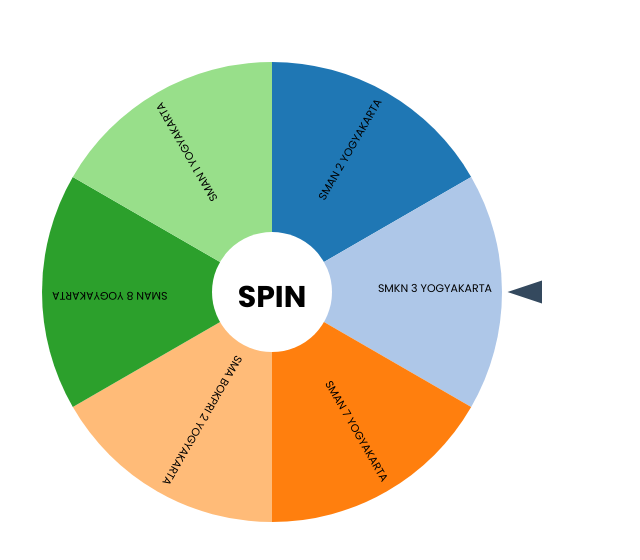
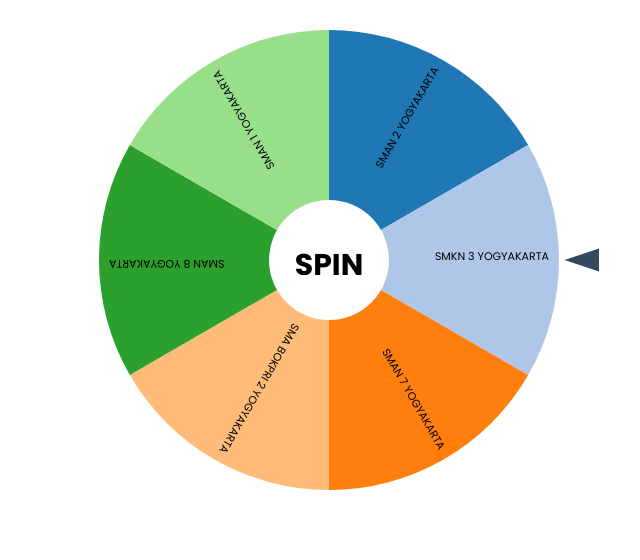
Before and after one commit to rhbekti/spin-band, a plain HTML site: page index.html in a window 1280 px wide. Shown: the whole page, without its empty margins (6-646 px from the left). Drawn offline with nearby package versions, Linux system fonts and the light colour scheme.

Commit message:
change style.css

```diff
--- a/css/style.css
+++ b/css/style.css
@@ -5,13 +5,13 @@
     font-size:11px;
     pointer-events:none;
 }
-#chart{
+/* #chart{
     position:absolute;
     width:500px;
     height:500px;
     top:2rem;
     left:3rem;
-}
+} */
 #question h1{
     margin-top: 5rem;
     font-size: 50px;
```
